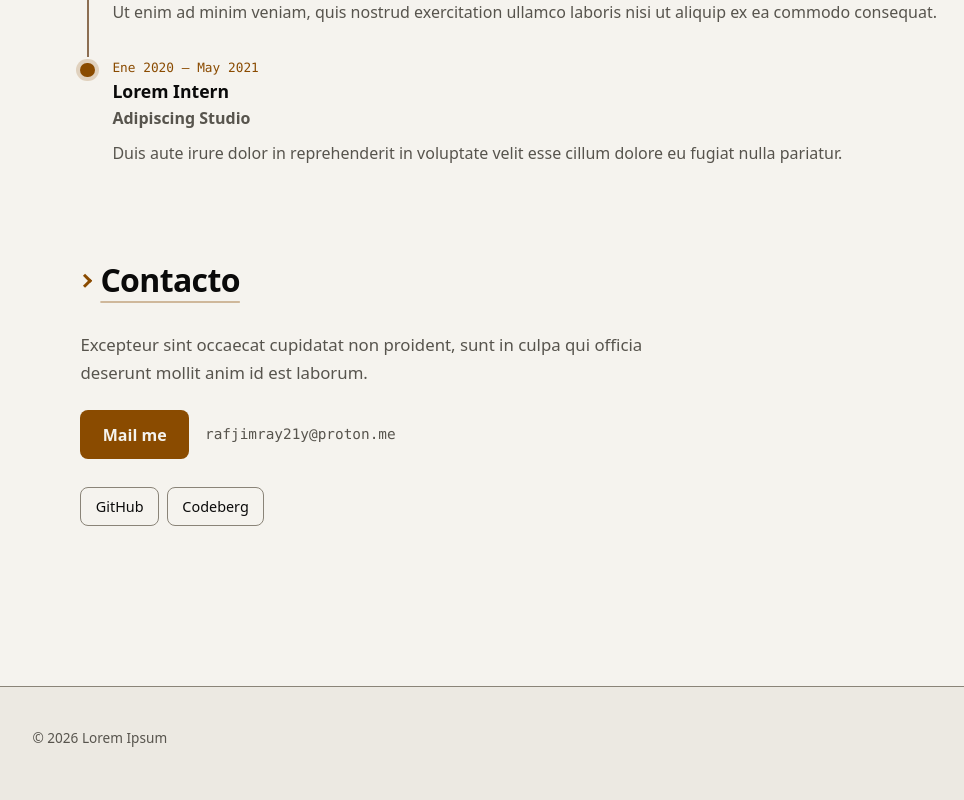
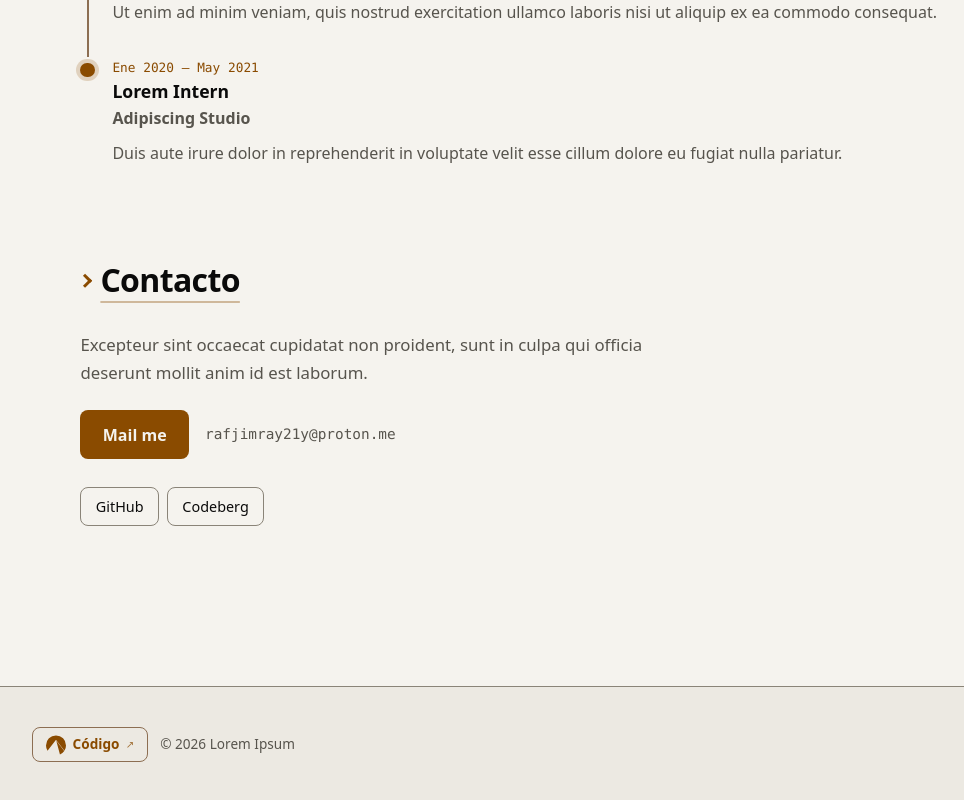
Before and after one commit to Sinbelisk/portfolio, a React (Vite) app: page / in a window 1280 px wide. Shown: the part 2232-3032 px from the top of the page, without its empty margins (86-1050 px from the left). Built offline with nearby package versions, Linux system fonts and the light colour scheme.

Commit message:
Footer now includes link to repo

```diff
--- a/src/App.tsx
+++ b/src/App.tsx
@@ -59,7 +59,7 @@ function App() {
         <Contact profile={profile} socialLinks={socialLinks} />
       </main>
 
-      <Footer name={profile.name} />
+      <Footer name={profile.name} repoUrl={profile.repoUrl} />
       <BackToTop />
     </div>
   );
--- a/src/Components/layout/Footer.tsx
+++ b/src/Components/layout/Footer.tsx
@@ -1,15 +1,36 @@
+import { getIcon } from "../../Data/api";
 import styles from "../../Styles/Components/layout/Footer.module.css";
 
 interface FooterProps {
   name: string;
+  repoUrl: string;
 }
 
-function Footer({ name }: FooterProps) {
+const CodebergIcon = getIcon("codeberg");
+
+function Footer({ name, repoUrl }: FooterProps) {
   const year = new Date().getFullYear();
 
   return (
     <footer className={styles.footer}>
       <div className={styles.inner}>
+        <a
+          className={styles.repoLink}
+          href={repoUrl}
+          target="_blank"
+          rel="noreferrer"
+          aria-label="Ver el código del portafolio en Codeberg"
+        >
+          <CodebergIcon
+            className={styles.repoIcon}
+            aria-hidden
+            focusable={false}
+          />
+          <span>Código</span>
+          <span className={styles.external} aria-hidden>
+            ↗
+          </span>
+        </a>
         <p className={styles.copy}>
           © {year} {name}
         </p>
--- a/src/Components/ui/SkillList.tsx
+++ b/src/Components/ui/SkillList.tsx
@@ -1,4 +1,4 @@
-import { getSkillIcon } from "./skillIcons";
+import { getIcon } from "../../Data/api";
 import styles from "../../Styles/Components/ui/SkillList.module.css";
 
 interface SkillListProps {
@@ -10,7 +10,7 @@ function SkillList({ items }: SkillListProps) {
   return (
     <ul className={styles.list}>
       {items.map((name) => {
-        const Icon = getSkillIcon(name);
+        const Icon = getIcon(name);
         return (
           <li key={name} className={styles.tag}>
             <Icon className={styles.icon} aria-hidden focusable={false} />
--- a/src/Data/api.ts
+++ b/src/Data/api.ts
@@ -1,3 +1,6 @@
+import type { IconType } from "react-icons";
+import { TbCode } from "react-icons/tb";
+import { iconMap } from "./iconsMap";
 import {
   experience,
   navLinks,
@@ -15,6 +18,9 @@ import type {
   SocialLink,
 } from "./types";
 
+const normalizeIconName = (name: string) =>
+  name.toLowerCase().replace(/[^a-z0-9]/g, "");
+
 // Query functions consumed by the components
 export const getProfile = (): Profile => profile;
 export const getNavLinks = (): NavLink[] => navLinks;
@@ -22,3 +28,5 @@ export const getSkills = (): SkillGroup[] => skillGroups;
 export const getProjects = (): Project[] => projects;
 export const getExperience = (): ExperienceItem[] => experience;
 export const getSocialLinks = (): SocialLink[] => socialLinks;
+export const getIcon = (name: string): IconType =>
+  iconMap[normalizeIconName(name)] ?? TbCode;
--- a/src/Components/ui/skillIcons.ts
+++ b/src/Data/iconsMap.ts
@@ -2,6 +2,7 @@ import type { IconType } from "react-icons";
 import { DiJava } from "react-icons/di";
 import { GrOracle } from "react-icons/gr";
 import {
+  SiCodeberg,
   SiCss,
   SiCssmodules,
   SiDocker,
@@ -24,11 +25,10 @@ import {
   SiTypescript,
   SiVite,
 } from "react-icons/si";
-import { TbCode } from "react-icons/tb";
 
-// Global dictionary: normalized skill name -> brand icon.
-// Add a key here to give a skill its logo; unknown names fall back to TbCode.
-const skillIcons: Record<string, IconType> = {
+// Plain registry of every icon used on the site: normalized name -> icon.
+// Consume it through `getIcon` in `Data/api.ts`, never import this directly.
+export const iconMap: Record<string, IconType> = {
   ts: SiTypescript,
   typescript: SiTypescript,
   js: SiJavascript,
@@ -54,10 +54,5 @@ const skillIcons: Record<string, IconType> = {
   php: SiPhp,
   mysql: SiMysql,
   sql: GrOracle,
+  codeberg: SiCodeberg,
 };
-
-const normalize = (name: string) =>
-  name.toLowerCase().replace(/[^a-z0-9]/g, "");
-
-export const getSkillIcon = (name: string): IconType =>
-  skillIcons[normalize(name)] ?? TbCode;
--- a/src/Data/records.ts
+++ b/src/Data/records.ts
@@ -17,6 +17,7 @@ export const profile: Profile = {
   contactMessage:
     "Excepteur sint occaecat cupidatat non proident, sunt in culpa qui officia deserunt mollit anim id est laborum.",
   email: "rafjimray21y@proton.me",
+  repoUrl: "https://codeberg.org/Sinbelisk/portfolio",
 };
 
 export const navLinks: NavLink[] = [
--- a/src/Data/types.ts
+++ b/src/Data/types.ts
@@ -9,6 +9,7 @@ export interface Profile {
   about: string;
   contactMessage: string;
   email: string;
+  repoUrl: string;
 }
 
 export interface NavLink {
--- a/src/Styles/Components/layout/Footer.module.css
+++ b/src/Styles/Components/layout/Footer.module.css
@@ -4,6 +4,10 @@
 }
 
 .inner {
+  display: flex;
+  flex-wrap: wrap;
+  align-items: center;
+  gap: 0.75rem;
   width: min(100% - 2rem, var(--content-width));
   margin-inline: auto;
   padding-inline: clamp(1rem, 3vw, 2.5rem);
@@ -15,3 +19,37 @@
 .copy {
   margin: 0;
 }
+
+.repoLink {
+  display: inline-flex;
+  align-items: center;
+  gap: 0.4rem;
+  padding: 0.35rem 0.8rem;
+  border: 1px solid color-mix(in oklab, var(--accent-contact) 40%, var(--border));
+  border-radius: var(--radius-pill);
+  font-size: 0.85rem;
+  font-weight: 600;
+  color: var(--accent-contact);
+  text-decoration: none;
+  transition:
+    color 0.2s ease,
+    border-color 0.2s ease,
+    background-color 0.2s ease,
+    transform 0.15s ease;
+
+  &:hover {
+    transform: translateY(-1px);
+    border-color: var(--accent-contact);
+    background: color-mix(in oklab, var(--accent-contact) 12%, transparent);
+  }
+}
+
+.repoIcon {
+  width: clamp(1.05rem, 3vw, 1.25rem);
+  height: clamp(1.05rem, 3vw, 1.25rem);
+}
+
+.external {
+  font-size: 0.75em;
+  opacity: 0.75;
+}
```
